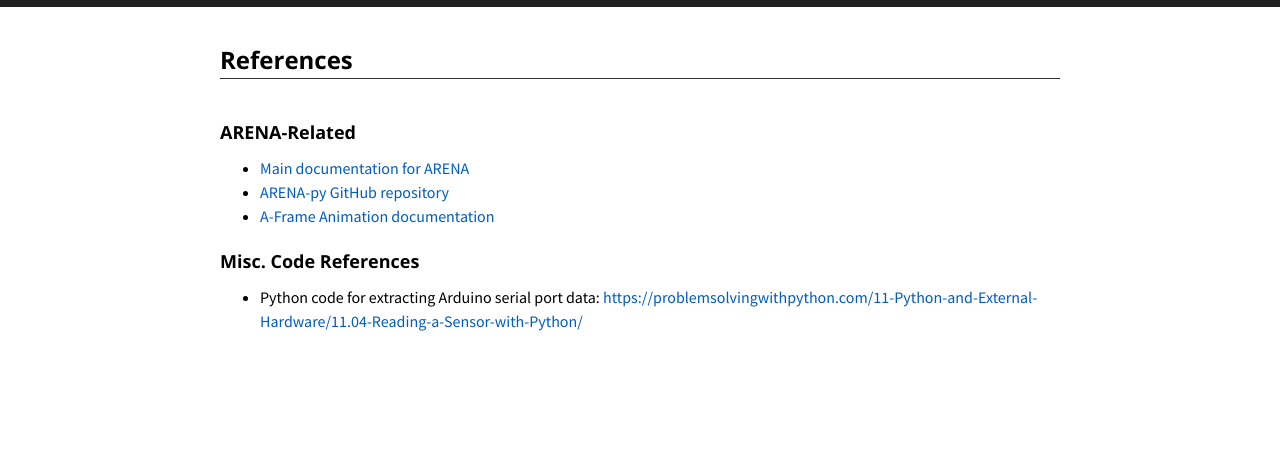
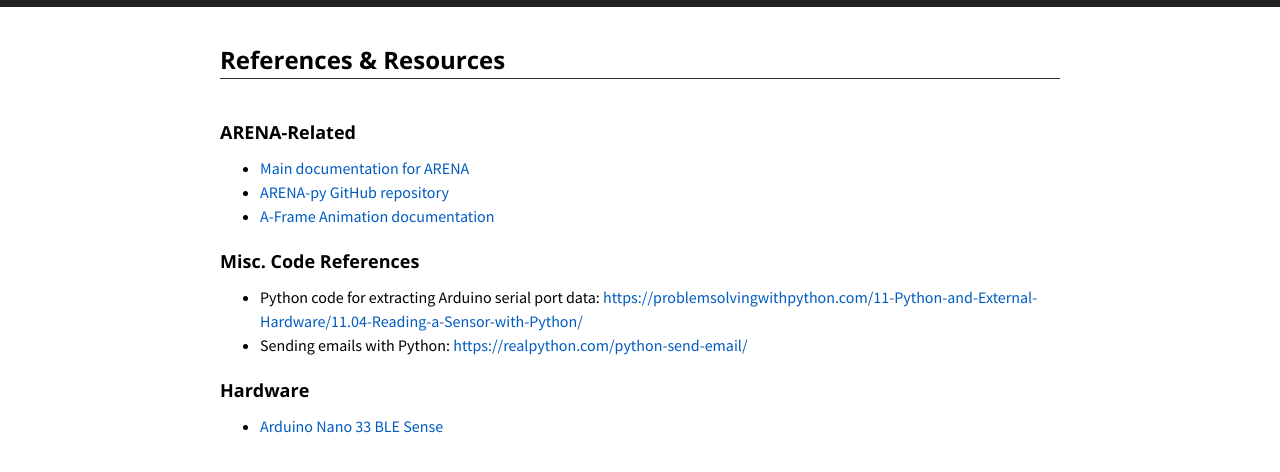
Before and after one commit to Suvir-Patrick/Suvir-Patrick.github.io, a plain HTML site: page references.html in a window 1280 px wide. Shown: the part 78-550 px from the top of the page. Drawn offline with nearby package versions, Linux system fonts and the light colour scheme.

Commit message:
Updated references with email code and arduino link

```diff
--- a/references.html
+++ b/references.html
@@ -28,7 +28,7 @@
       <div class="content-table flex-column">
         <div class="flex-row">
             <div class="flex-item flex-column">
-              <h2 class="add-top-margin">References</h2>
+              <h2 class="add-top-margin">References & Resources</h2>
               <hr>
               <p class="text">
                 <h3>ARENA-Related</h3>
@@ -49,6 +49,7 @@
                         </a>
                     </li>
                 </ul>
+
                 <h3>Misc. Code References</h3>
                 <ul>
                     <li>
@@ -57,7 +58,23 @@
                     https://problemsolvingwithpython.com/11-Python-and-External-Hardware/11.04-Reading-a-Sensor-with-Python/
                     </a>
                     </li>
+                    <li>
+                        Sending emails with Python:
+                        <a target="_blank" href=https://realpython.com/python-send-email/>
+                        https://realpython.com/python-send-email/
+                        </a>
+                    </li>
                 </ul>
+
+                <h3>Hardware</h3>
+                <ul>
+                  <li>
+                    <a target="_blank" href=https://store.arduino.cc/usa/nano-33-ble-sense>
+                      Arduino Nano 33 BLE Sense
+                    </a>
+                  </li>
+                </ul>
+
               </p>
             </div>
       </div>
```
